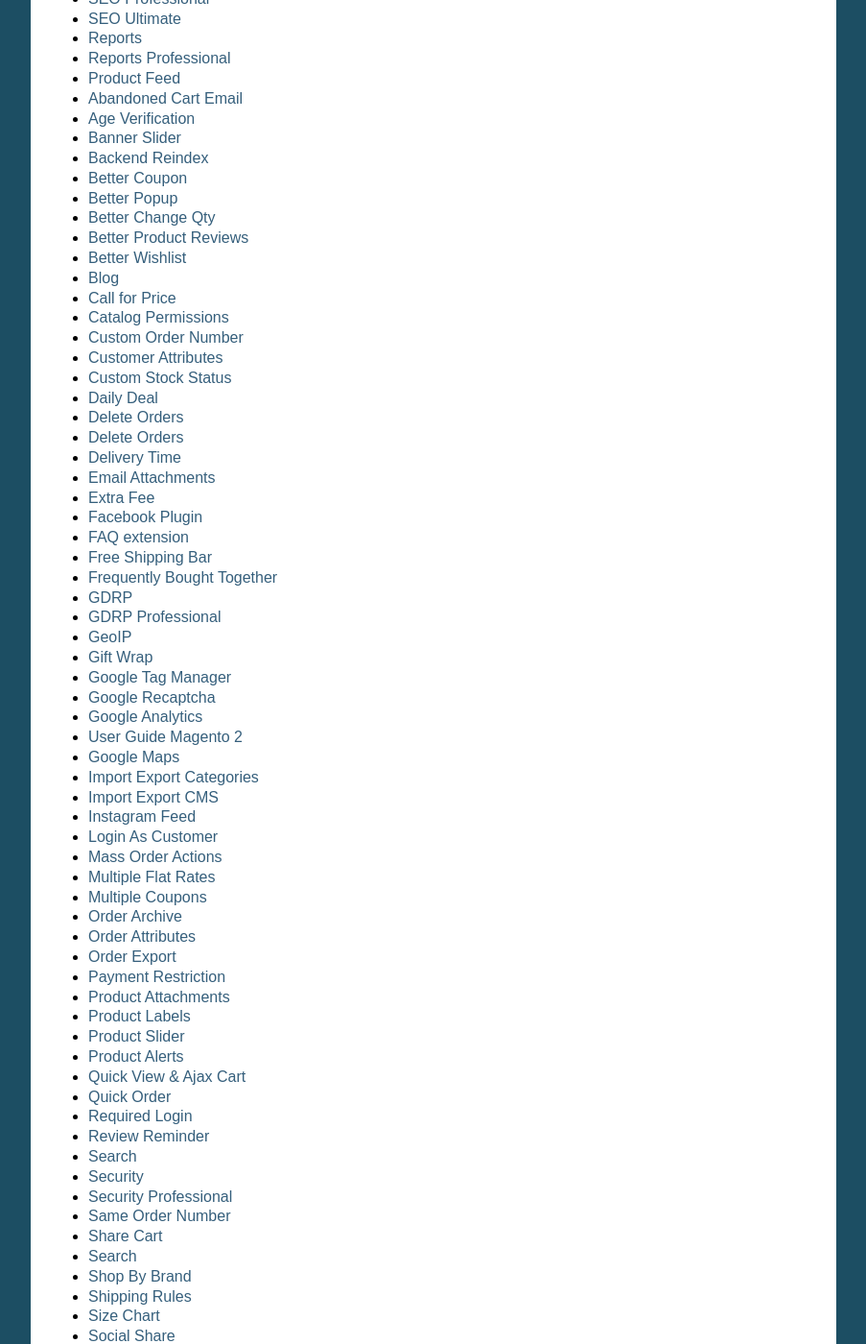
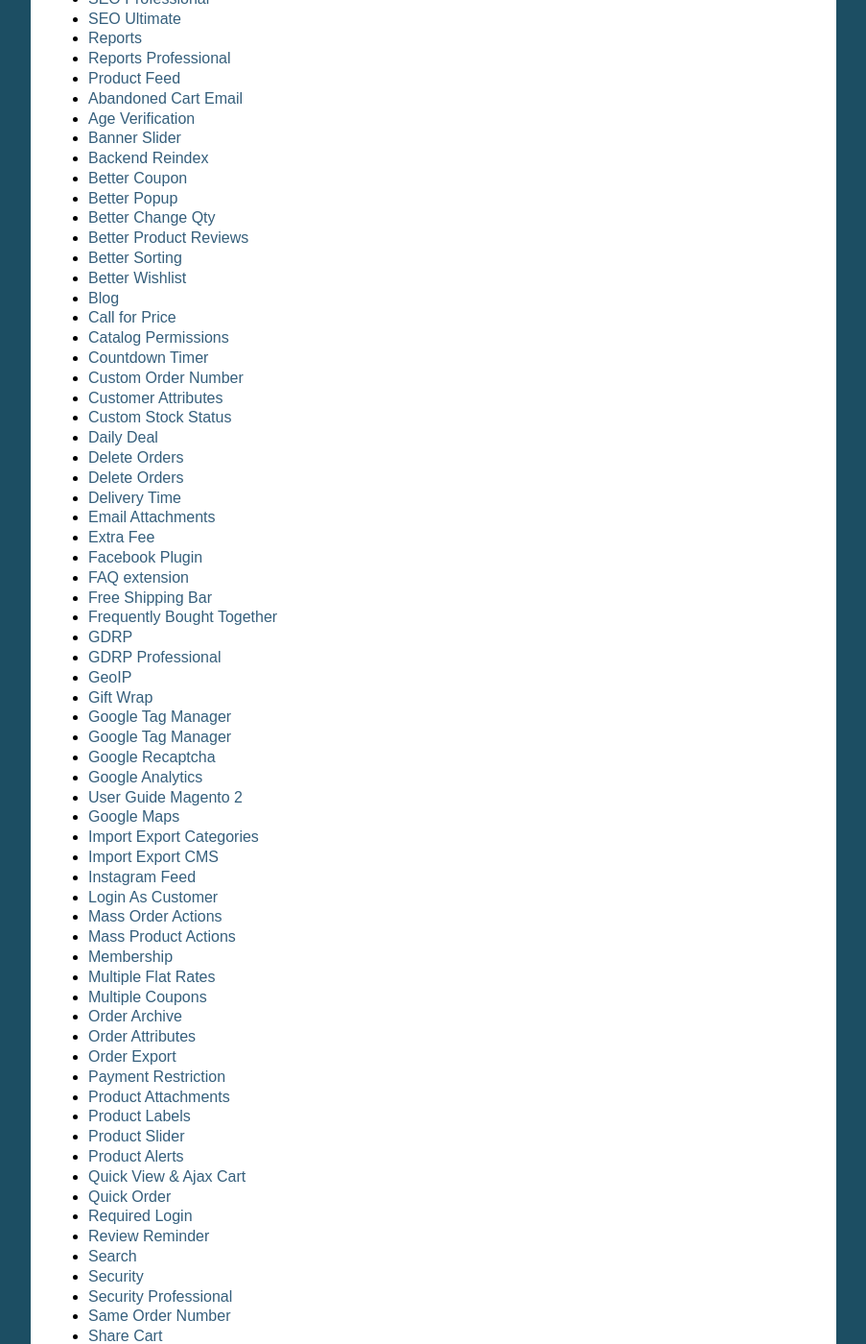
Before and after one commit to magepages/mpdocs, a Sphinx documentation site: the page built from docs/index.rst, in a window 1280 px wide and 1400 px high, scrolled down 692 px. Shown: the whole window at 96% size, without its empty margins (198-1101 px from the left). Built offline with Sphinx 7.4.7, drawn with Linux system fonts in a browser that asks for light colours; pages that are not in the unit, such as notebooks, are missing from menus.

Commit message:
Update index.rst

```diff
--- a/docs/index.rst
+++ b/docs/index.rst
@@ -49,10 +49,12 @@
    better-popup/index
    better-change-qty/index
    better-product-reviews/index
+   better-sorting/index
    better-wishlist/index
    blog-m2/index
    call-for-price/index
    catalog-permissions/index
+   countdown-timer/index
    custom-order-number/index
    customer-attributes/index
    custom-stock-status/index
@@ -70,6 +72,7 @@
    gdpr-pro/index
    geoip/index
    gift-wrap/index
+   google-tag-manager/index
    google-tag-manager-m2/index
    google-recaptcha/index
    google-analytics-m2/index
@@ -79,6 +82,8 @@
    instagram-feed/index
    login-as-customer/index
    mass-order-actions/index
+   mass-product-actions/index
+   membership/index
    multi-flat-rates/index
    multiple-coupons/index
    order-archive/index
```
Also changed, not shown: other parts of docs/index.rst (+1 -0 lines).
